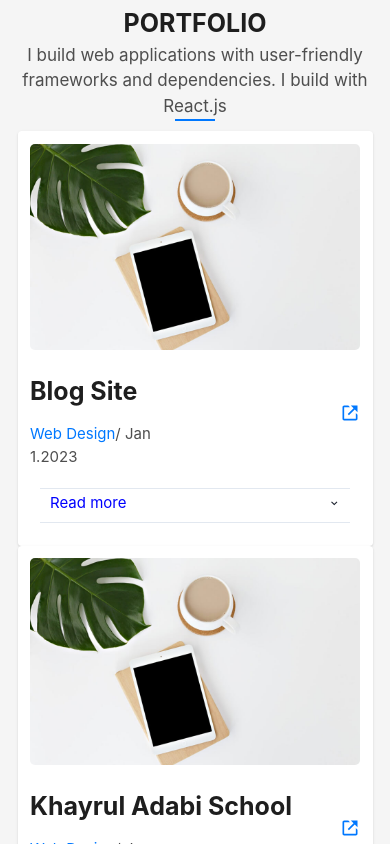
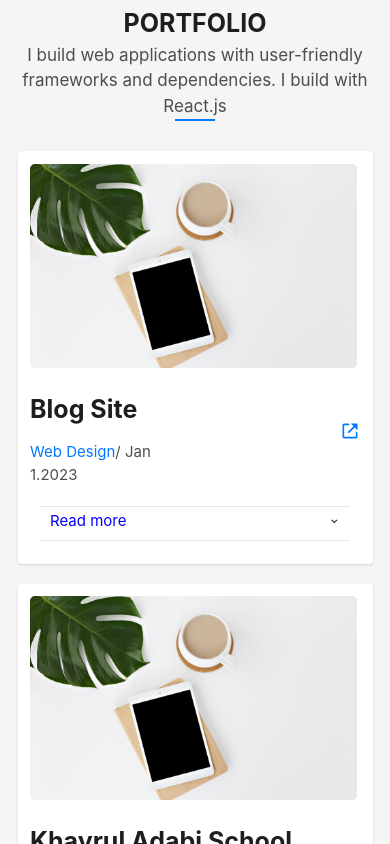
Before and after one commit to Yahckman1112/portfolio-site, a React (Create React App) app: page /about in a window 390 px wide. Shown: the part 3900-4744 px from the top of the page. Built offline with nearby package versions, Linux system fonts and the light colour scheme.

Commit message:
re arranging the portfoio page

```diff
--- a/src/pages/portfolio/card.jsx
+++ b/src/pages/portfolio/card.jsx
@@ -31,7 +31,7 @@ function CardPort({title, desciption, role, technology,pages}) {
             link:'https://ka-portal.vercel.app',
             img : img,
             desciption:`KA-PORTAL is a an effective school app that ttok care of alot of difficult tasks
-            in the school, like pasting exam manually student registratin that attracts bunch of files and so much more...
+            in the school, like pasting exam results manually,registratin of student that attracts bunch of files and so much more...
 
             `,
             role: `i build part of the front end user interface by working with the UI designer and connect the UI with the
@@ -59,9 +59,9 @@ function CardPort({title, desciption, role, technology,pages}) {
             {datas.map(data=>(
 
 
-                <div className="col-12 col-lg-4 col-md-6 mr-2">
+                <div className="col-12 col-lg-12 col-md-12 mr-2">
                     <Slide bottom>
-<Card>
+<Card className={styles.card}>
   <CardBody>
     <Image
       src={data.img}
--- a/src/pages/portfolio/card.module.scss
+++ b/src/pages/portfolio/card.module.scss
@@ -18,15 +18,43 @@
 }
 .logo{
     flex: 1;
-    padding-left: 140px;
+    padding-left: 900px;
     margin-top: -20px;
     color: #0078ff;
     text-decoration: none;
-    transition: all 0.5s ease-in-out
+    transition: all 0.5s ease-in-out;
+
+    @media screen and (max-width:768px) {
+        padding-left: 490px;
+
+    }
+    @media screen and (max-width:430px) {
+        padding-left: 180px;
+
+    }
+
+}
+.img{
+
+    width: 99%;
 }
 
 .img:hover{
-    transform: scale(1.05);
-    transition: all 1s ease-in-out
+    transform: scale(1.02);
+    transition: all 1s ease-in-out;
+    @media screen and (max-width:768px) {
+
+        transform: scale(1.02);
+
+    }
+    @media screen and (max-width:430px) {
+        transform: scale(1.04);
+
+    }
 
 }
+
+.card{
+    margin-top: 20px;
+    background-color: white !important;
+}
```
